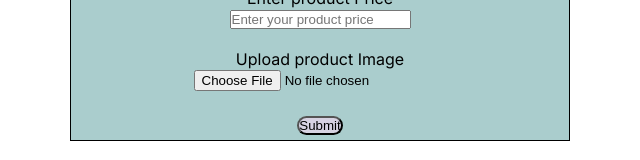
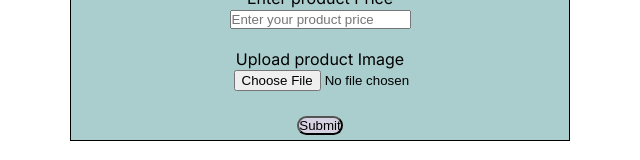
Before and after one commit to Nishabist/E-commerce, a Next.js app in the folder client/: page /admin/products in a window 1280 px wide. Shown: the part 620-780 px from the top of the page, without its empty margins (320-960 px from the left). Built offline with nearby package versions, Linux system fonts and the light colour scheme; no server answers.

Commit message:
Component are rearranged

```diff
--- a/client/src/app/home/page.js
+++ b/client/src/Component/home/page.js
@@ -3,8 +3,8 @@ import React from 'react'
 
 // import Image from 'next/image'
 // import Link from 'next/link'
-import Card from '../Component/card/page'
-import Navbar from '../Component/Navbar/page';
+import Card from '../card/page'
+import Navbar from '../Navbar/page';
 // import Carousel from '../Component/Carousel/page';
 import { useEffect,useState } from 'react';
 import { Pagination } from 'antd';
--- a/client/src/app/About/page.js
+++ b/client/src/app/About/page.js
@@ -1,9 +1,9 @@
 import React from 'react'
-import NavBar from '../Component/Navbar/page';
+import NavBar from '../../Component/Navbar/page';
 function page() {
   return (
     <>
-      {/* <NavBar/> */}
+      <NavBar/>
       <h2>History</h2>
     </>
   )
--- a/client/src/app/admin/products/page.js
+++ b/client/src/app/admin/products/page.js
@@ -131,7 +131,7 @@ export const index = () => {
           <br />
           <br />
           Upload product Image <br/>
-          <input type="file" onChange={uploadImage}/>
+          <input className={styles.image} type="file" onChange={uploadImage}/>
           <br />
           <br />
 
--- a/client/src/app/page.js
+++ b/client/src/app/page.js
@@ -1,7 +1,7 @@
 'use client'
 
 import React from 'react';
-import Home from './home/page'
+import Home from '../Component/home/page'
 
 
 const App=()=>{
```
Also changed, not shown: client/src/app/Component/Carousel/page.js (deleted, +0 -49 lines), client/src/Component/Navbar/page.js (renamed from client/src/app/Component/Navbar/page.js), client/src/Component/card/page.js (renamed from client/src/app/Component/card/page.js), client/src/app/Component/style/page.css (deleted), 1 other file (tests, documents, lock files or other folders).
